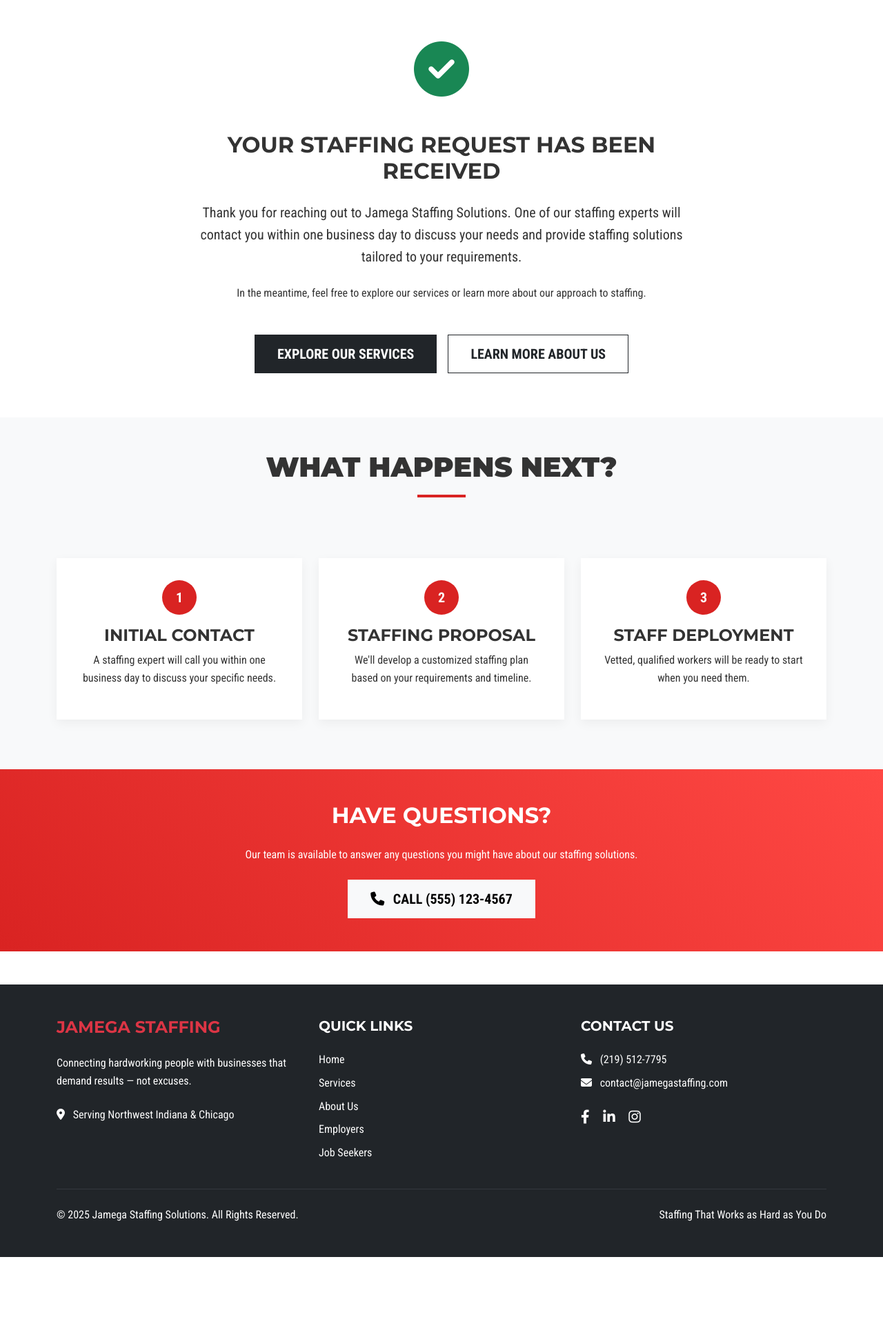
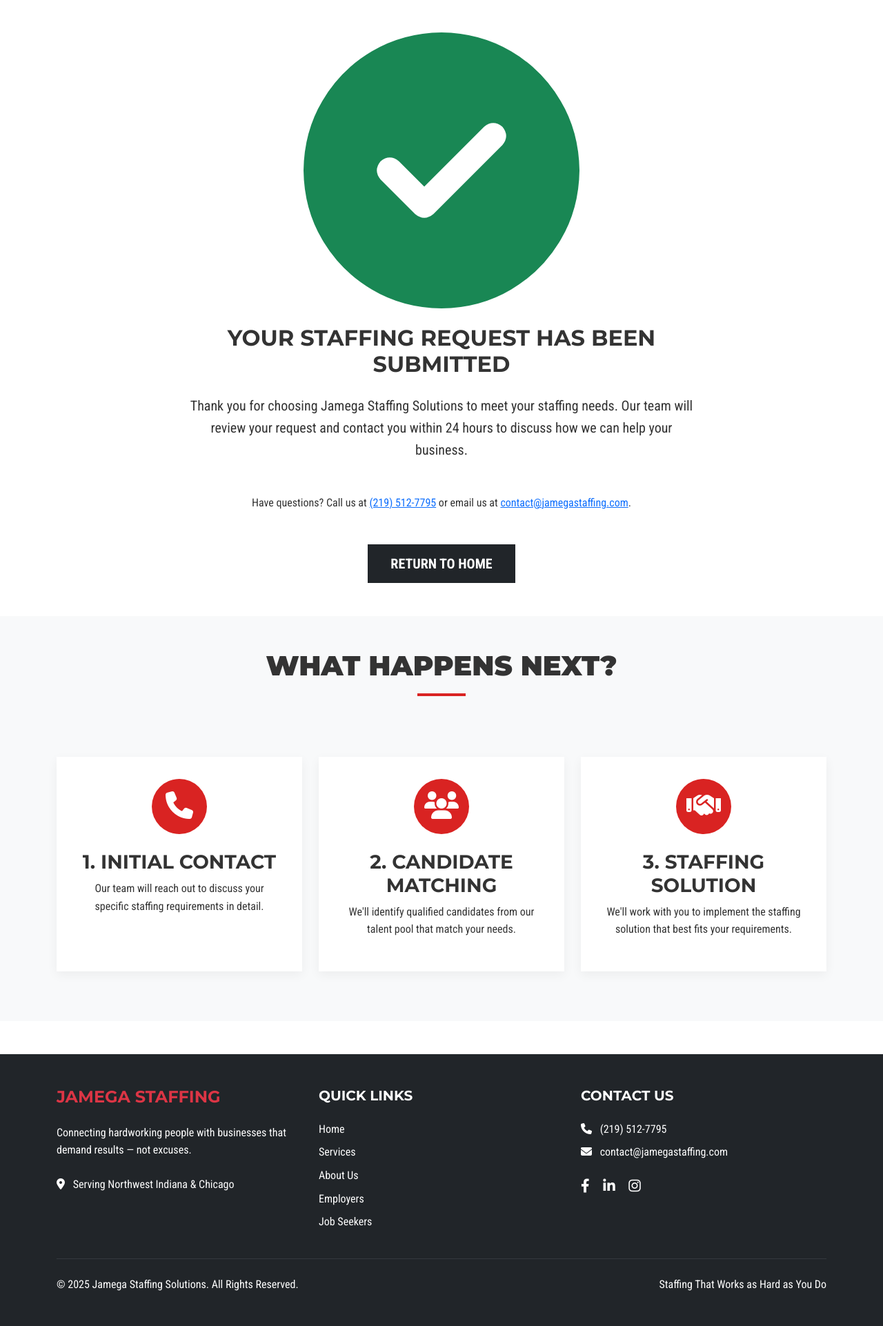
Before and after one commit to Johnny-444/jamegastaffing, a Flask app: page /success in a window 1280 px wide. Shown: the part 411-2333 px from the top of the page at 69% size. Before the commit the page ends 2233 px from the top, so only its background shows below. Run offline with Flask 3, Linux system fonts and the light colour scheme.

Commit message:
Enable forms to receive submissions and provide helpful error pages
Passes STATICFORMS_ACCESS_KEY to templates, updates success page content, and adds custom 404/500 error templates.

Replit-Commit-Author: Agent
Replit-Commit-Session-Id: f29bbe7f-4d05-437d-a73c-a826920a9cf4
Replit-Commit-Screenshot-Url: https://storage.googleapis.com/screenshot-production-us-central1/2492cfdd-a63b-4bc6-901d-9e46b1f38f28/80ab31d0-277e-4c69-9e88-8a73b11d13b0.jpg

```diff
--- a/routes.py
+++ b/routes.py
@@ -31,12 +31,14 @@ def about():
 @app.route('/employers', methods=['GET'])
 def employers():
     form = EmployerLeadForm()
-    return render_template('employers.html', form=form)
+    staticforms_key = os.environ.get('STATICFORMS_ACCESS_KEY')
+    return render_template('employers.html', form=form, staticforms_key=staticforms_key)
 
 @app.route('/candidates', methods=['GET'])
 def candidates():
     form = CandidateApplicationForm()
-    return render_template('candidates.html', form=form)
+    staticforms_key = os.environ.get('STATICFORMS_ACCESS_KEY')
+    return render_template('candidates.html', form=form, staticforms_key=staticforms_key)
 
 @app.route('/submit_employer', methods=['POST'])
 def submit_employer():
--- a/templates/candidates.html
+++ b/templates/candidates.html
@@ -26,7 +26,7 @@
             <div class="col-lg-8 mx-auto">
                 <div class="form-container">
                     <form action="https://api.staticforms.xyz/submit" method="POST" class="needs-validation" novalidate>
-                        <input type="hidden" name="accessKey" value="YOUR_ACCESS_KEY_HERE"> <!-- Replace with your StaticForms access key -->
+                        <input type="hidden" name="accessKey" value="{{ staticforms_key }}">
                         <input type="hidden" name="subject" value="New Job Seeker Application from Jamega Staffing">
                         <input type="hidden" name="replyTo" value="@">
                         <input type="hidden" name="redirectTo" value="{{ url_for('success', type='candidate', _external=True) }}">
--- a/templates/employers.html
+++ b/templates/employers.html
@@ -26,7 +26,7 @@
             <div class="col-lg-8 mx-auto">
                 <div class="form-container">
                     <form action="https://api.staticforms.xyz/submit" method="POST" class="needs-validation" novalidate>
-                        <input type="hidden" name="accessKey" value="{{ os.environ.get('STATICFORMS_ACCESS_KEY') }}">
+                        <input type="hidden" name="accessKey" value="{{ staticforms_key }}">
                         <input type="hidden" name="subject" value="New Employer Lead from Jamega Staffing">
                         <input type="hidden" name="replyTo" value="@">
                         <input type="hidden" name="redirectTo" value="{{ url_for('success', type='employer', _external=True) }}">
--- a/templates/success.html
+++ b/templates/success.html
@@ -1,54 +1,44 @@
 {% extends 'base.html' %}
 
-{% block title %}Submission Received - Jamega Staffing Solutions{% endblock %}
+{% block title %}Submission Successful | Jamega Staffing Solutions{% endblock %}
 
 {% block content %}
-<!-- Success Header Section -->
-<section class="page-header success-header">
-    <div class="container">
-        <div class="row">
-            <div class="col-lg-8">
-                <h1 class="text-white display-4 fw-bold">THANK YOU!</h1>
-                <p class="text-white lead">Your submission has been received successfully.</p>
-            </div>
-        </div>
+<!-- Page Header -->
+<section class="page-header contact-header">
+    <div class="container text-center position-relative">
+        <h1 class="display-4 fw-bold text-white mb-3">THANK YOU!</h1>
+        <p class="lead text-white">Your submission has been received successfully.</p>
     </div>
 </section>
 
 <!-- Success Message Section -->
 <section class="py-5">
     <div class="container">
-        <div class="row justify-content-center">
-            <div class="col-lg-8 text-center">
+        <div class="row">
+            <div class="col-lg-8 mx-auto text-center">
                 <div class="success-icon mb-4">
-                    <i class="fas fa-check-circle"></i>
+                    <i class="fas fa-check-circle fa-5x text-success"></i>
                 </div>
 
                 {% if submission_type == 'employer' %}
-                <h2 class="fw-bold mb-4">YOUR STAFFING REQUEST HAS BEEN RECEIVED</h2>
-                <p class="lead mb-4">Thank you for reaching out to Jamega Staffing Solutions. One of our staffing experts will contact you within one business day to discuss your needs and provide staffing solutions tailored to your requirements.</p>
-                <p class="mb-5">In the meantime, feel free to explore our services or learn more about our approach to staffing.</p>
+                    <h2 class="mb-4">Your Staffing Request Has Been Submitted</h2>
+                    <p class="lead mb-5">Thank you for choosing Jamega Staffing Solutions to meet your staffing needs. Our team will review your request and contact you within 24 hours to discuss how we can help your business.</p>
+                    <p class="mb-5">Have questions? Call us at <a href="tel:2195127795">(219) 512-7795</a> or email us at <a href="mailto:contact@jamegastaffing.com">contact@jamegastaffing.com</a>.</p>
+                {% else %}
+                    <h2 class="mb-4">Your Application Has Been Submitted</h2>
+                    <p class="lead mb-5">Thank you for your interest in working with Jamega Staffing Solutions. Our team will review your application and contact you soon about potential job opportunities that match your skills and experience.</p>
+                    <p class="mb-5">Have questions? Call us at <a href="tel:2195127795">(219) 512-7795</a> or email us at <a href="mailto:contact@jamegastaffing.com">contact@jamegastaffing.com</a>.</p>
+                {% endif %}
 
-                <div class="d-flex flex-wrap justify-content-center">
-                    <a href="{{ url_for('services') }}" class="btn btn-dark btn-lg me-3 mb-3">EXPLORE OUR SERVICES</a>
-                    <a href="{{ url_for('about') }}" class="btn btn-outline-dark btn-lg mb-3">LEARN MORE ABOUT US</a>
+                <div class="mt-5">
+                    <a href="{{ url_for('index') }}" class="btn btn-dark btn-lg">Return to Home</a>
                 </div>
-                {% else %}
-                <h2 class="fw-bold mb-4">YOUR APPLICATION HAS BEEN SUBMITTED</h2>
-                <p class="lead mb-4">Thank you for applying with Jamega Staffing Solutions. Our team will review your application and contact you about opportunities that match your skills and availability.</p>
-                <p class="mb-5">In the meantime, you can learn more about the types of positions we typically fill and the industries we serve.</p>
-
-                <div class="d-flex flex-wrap justify-content-center">
-                    <a href="{{ url_for('services') }}" class="btn btn-dark btn-lg me-3 mb-3">VIEW JOB TYPES</a>
-                    <a href="{{ url_for('about') }}" class="btn btn-outline-dark btn-lg mb-3">LEARN MORE ABOUT US</a>
-                </div>
-                {% endif %}
             </div>
         </div>
     </div>
 </section>
 
-<!-- What's Next Section -->
+<!-- Additional Info Section -->
 <section class="py-5 bg-light">
     <div class="container">
         <div class="row text-center mb-5">
@@ -57,68 +47,66 @@
                 <div class="heading-underline"></div>
             </div>
         </div>
+
         <div class="row">
             {% if submission_type == 'employer' %}
                 <div class="col-md-4 mb-4">
-                <div class="next-step-card text-center">
-                    <div class="step-number">1</div>
-                    <h4 class="fw-bold mt-3">INITIAL CONTACT</h4>
-                    <p>A staffing expert will call you within one business day to discuss your specific needs.</p>
+                    <div class="feature-box text-center">
+                        <div class="feature-icon">
+                            <i class="fas fa-phone"></i>
+                        </div>
+                        <h3 class="fw-bold">1. INITIAL CONTACT</h3>
+                        <p>Our team will reach out to discuss your specific staffing requirements in detail.</p>
                     </div>
                 </div>
                 <div class="col-md-4 mb-4">
-                <div class="next-step-card text-center">
-                    <div class="step-number">2</div>
-                    <h4 class="fw-bold mt-3">STAFFING PROPOSAL</h4>
-                    <p>We'll develop a customized staffing plan based on your requirements and timeline.</p>
+                    <div class="feature-box text-center">
+                        <div class="feature-icon">
+                            <i class="fas fa-users"></i>
+                        </div>
+                        <h3 class="fw-bold">2. CANDIDATE MATCHING</h3>
+                        <p>We'll identify qualified candidates from our talent pool that match your needs.</p>
                     </div>
                 </div>
                 <div class="col-md-4 mb-4">
-                <div class="next-step-card text-center">
-                    <div class="step-number">3</div>
-                    <h4 class="fw-bold mt-3">STAFF DEPLOYMENT</h4>
-                    <p>Vetted, qualified workers will be ready to start when you need them.</p>
+                    <div class="feature-box text-center">
+                        <div class="feature-icon">
+                            <i class="fas fa-handshake"></i>
+                        </div>
+                        <h3 class="fw-bold">3. STAFFING SOLUTION</h3>
+                        <p>We'll work with you to implement the staffing solution that best fits your requirements.</p>
                     </div>
                 </div>
             {% else %}
                 <div class="col-md-4 mb-4">
-                <div class="next-step-card text-center">
-                    <div class="step-number">1</div>
-                    <h4 class="fw-bold mt-3">APPLICATION REVIEW</h4>
-                    <p>Our team will review your qualifications and work preferences.</p>
+                    <div class="feature-box text-center">
+                        <div class="feature-icon">
+                            <i class="fas fa-clipboard-check"></i>
+                        </div>
+                        <h3 class="fw-bold">1. APPLICATION REVIEW</h3>
+                        <p>Our recruiters will review your application and match your skills to available positions.</p>
                     </div>
                 </div>
                 <div class="col-md-4 mb-4">
-                <div class="next-step-card text-center">
-                    <div class="step-number">2</div>
-                    <h4 class="fw-bold mt-3">MATCHING PROCESS</h4>
-                    <p>We'll identify job opportunities that align with your skills and availability.</p>
+                    <div class="feature-box text-center">
+                        <div class="feature-icon">
+                            <i class="fas fa-phone"></i>
+                        </div>
+                        <h3 class="fw-bold">2. SCREENING CALL</h3>
+                        <p>We'll contact you to discuss your experience, availability, and potential opportunities.</p>
                     </div>
                 </div>
                 <div class="col-md-4 mb-4">
-                <div class="next-step-card text-center">
-                    <div class="step-number">3</div>
-                    <h4 class="fw-bold mt-3">JOB PLACEMENT</h4>
-                    <p>We'll reach out when we find a position that's a good match for you.</p>
+                    <div class="feature-box text-center">
+                        <div class="feature-icon">
+                            <i class="fas fa-briefcase"></i>
+                        </div>
+                        <h3 class="fw-bold">3. JOB PLACEMENT</h3>
+                        <p>Once matched with a suitable position, we'll coordinate your start date and onboarding.</p>
                     </div>
                 </div>
             {% endif %}
         </div>
     </div>
 </section>
-
-<!-- CTA Section -->
-<section class="call-to-action py-5">
-    <div class="container">
-        <div class="row justify-content-center">
-            <div class="col-lg-10 text-center">
-                <h2 class="text-white mb-4">HAVE QUESTIONS?</h2>
-                <p class="text-white mb-4">Our team is available to answer any questions you might have about our staffing solutions.</p>
-                <a href="tel:+15551234567" class="btn btn-light btn-lg fw-bold">
-                    <i class="fas fa-phone me-2"></i> CALL (555) 123-4567
-                </a>
-            </div>
-        </div>
-    </div>
-</section>
 {% endblock %}
```
Also changed, not shown: templates/404.html (added, +69 -0 lines), templates/500.html (added, +68 -0 lines). Lines whose indentation alone changed are shown as unchanged.
